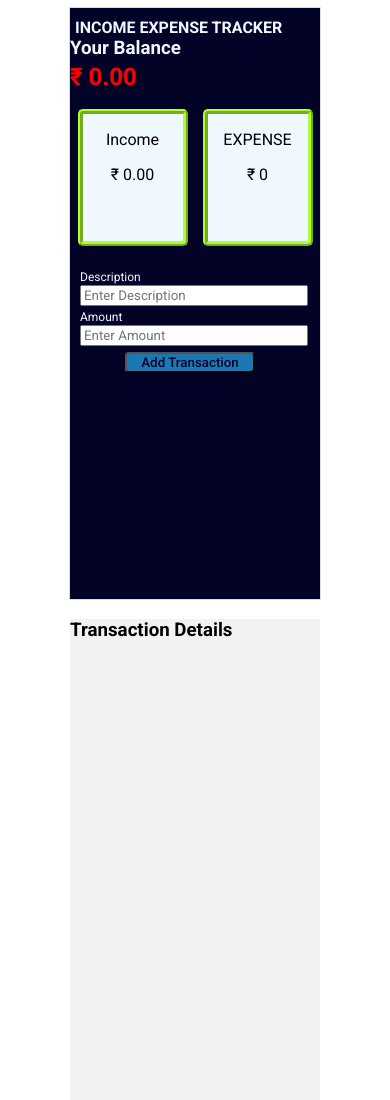
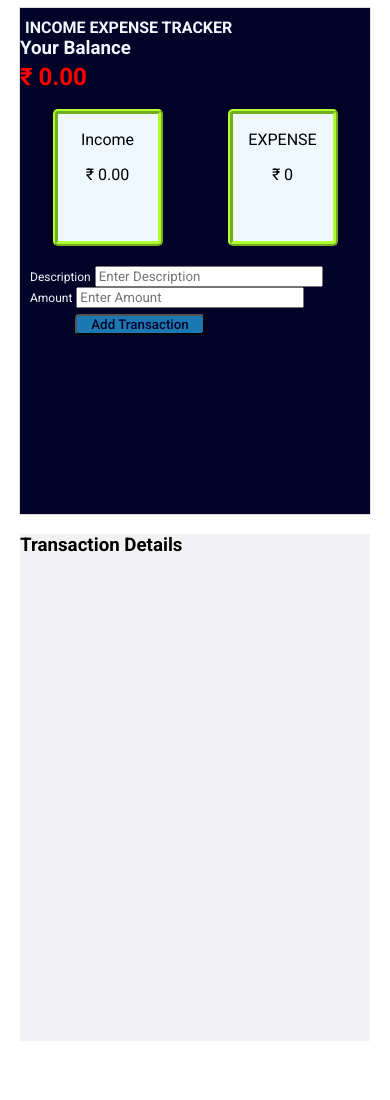
Before and after one commit to Kevinraj15/Income-Expense-Tracker, a plain HTML site: page index.html in a window 390 px wide. Shown: the top 1100 px of the page. After the commit the page ends 1041 px from the top, so only its background shows below. Drawn offline with Linux system fonts and the light colour scheme; a web font is replaced by a local one.

Commit message:
style.css

```diff
--- a/style.css
+++ b/style.css
@@ -154,11 +154,12 @@ form button:active{
         gap: 20px;
     }
     .first{
-        width: 250px;
-        height: 70vh;
+        width: 350px;
+        height: 60vh;
     }
     .second{
-        height: 70vh;
+        width :350px;
+        height: 60vh;
     }
 
   }
```
